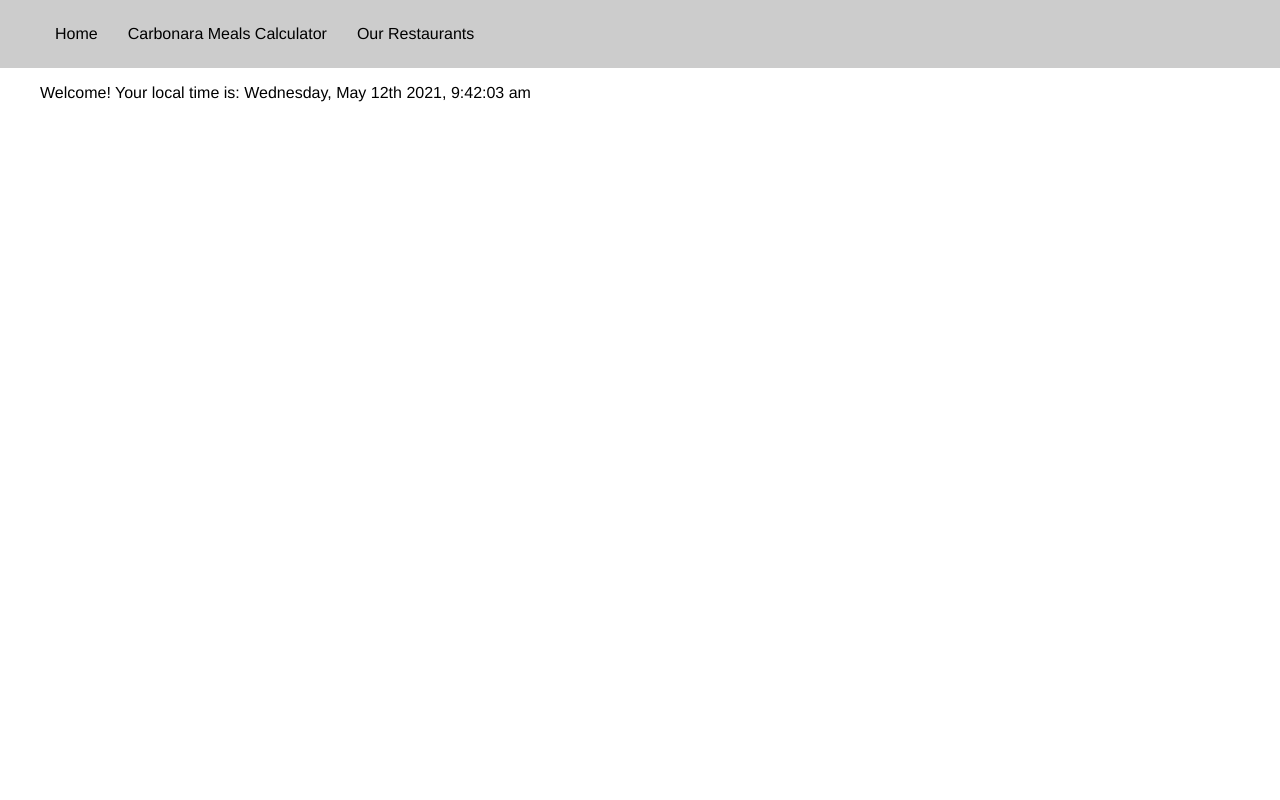
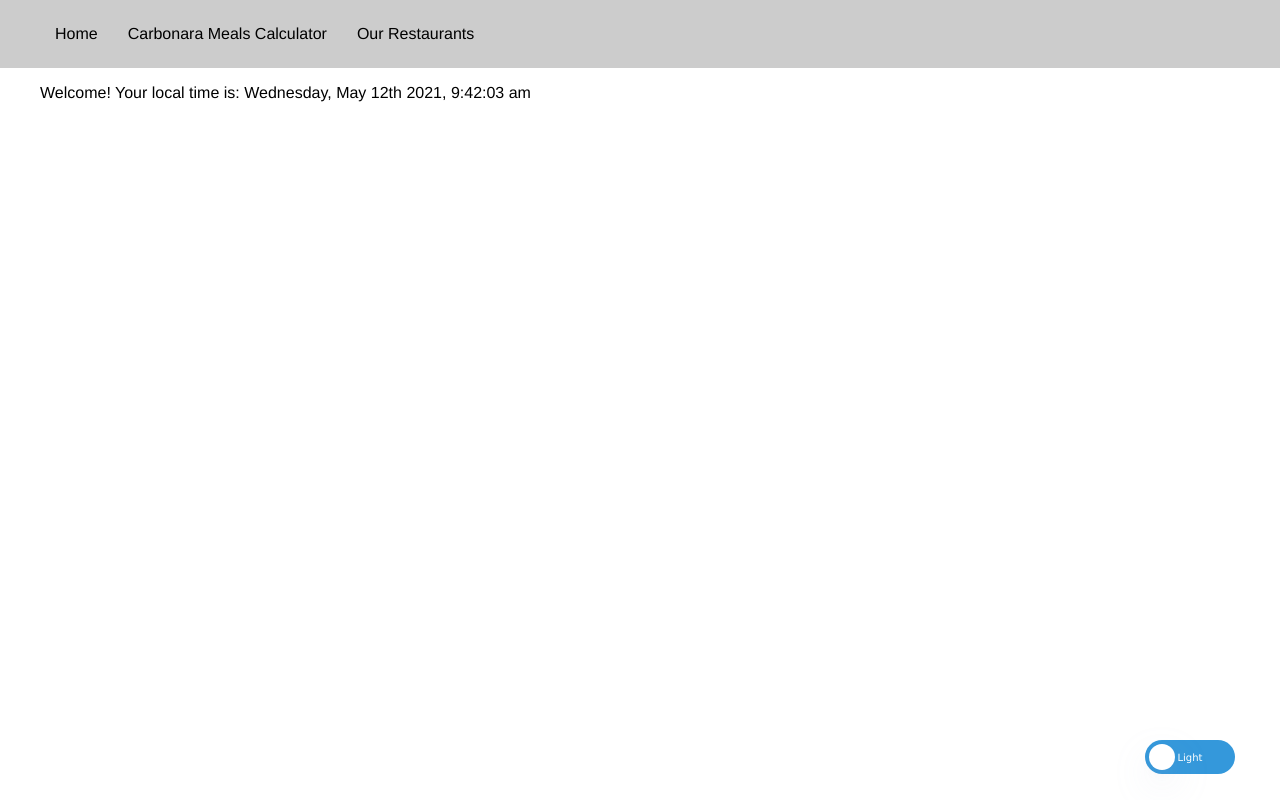
Before and after one commit to whoismuktar/vuejs-restaurant-lite, a Vue app: page / in a window 1280 px wide. Built offline with nearby package versions, Linux system fonts and the light colour scheme.

Commit message:
intro. theme switch mode

```diff
--- a/src/App.vue
+++ b/src/App.vue
@@ -4,6 +4,7 @@
     <div class="container">
       <router-view/>
     </div>
+    <theme-mode />
   </div>
 </template>
 <style lang="scss">
@@ -11,11 +12,13 @@
 </style>
 <script>
 import Header from '@/components/Header/Header';
+import themeMode from '@/components/theme/themeMode';
 
 export default {
   name: 'App',
   components: {
-    Header
+    Header,
+    themeMode
   }
 }
 </script>
```
